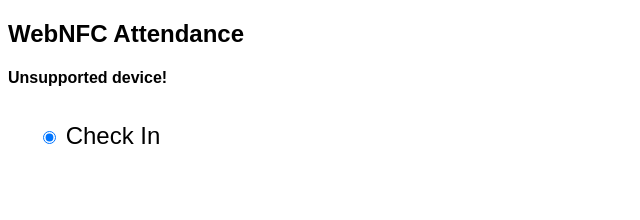
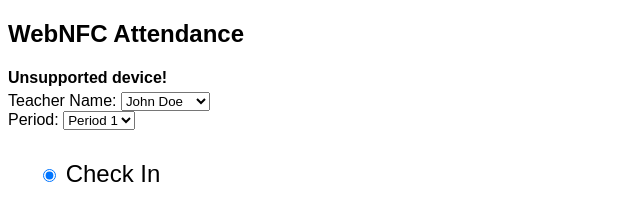
Before and after one commit to ansurosejoseph/NFC, a plain HTML site: page index.html in a window 1280 px wide. Shown: the whole page, without its empty margins (0-640 px from the left). Drawn offline with Linux system fonts and the light colour scheme.

Commit message:
Update index.html

```diff
--- a/index.html
+++ b/index.html
@@ -12,6 +12,22 @@
         <h4>Hi There 👋</h4>
         <button id="start-btn">Start</button>
     </div>
+    <div>
+        <label for="teacher">Teacher Name:</label>
+        <select id="teacher">
+            <option value="John Doe">John Doe</option>
+            <option value="Jane Smith">Jane Smith</option>
+            <!-- Add more options for other teachers -->
+        </select>
+    </div>
+    <div>
+        <label for="period">Period:</label>
+        <select id="period">
+            <option value="Period 1">Period 1</option>
+            <option value="Period 2">Period 2</option>
+            <!-- Add more options for other periods -->
+        </select>
+    </div>
     <div class="check-type">
        <div>
             <input type="radio" id="check-in" name="check" checked>
```
